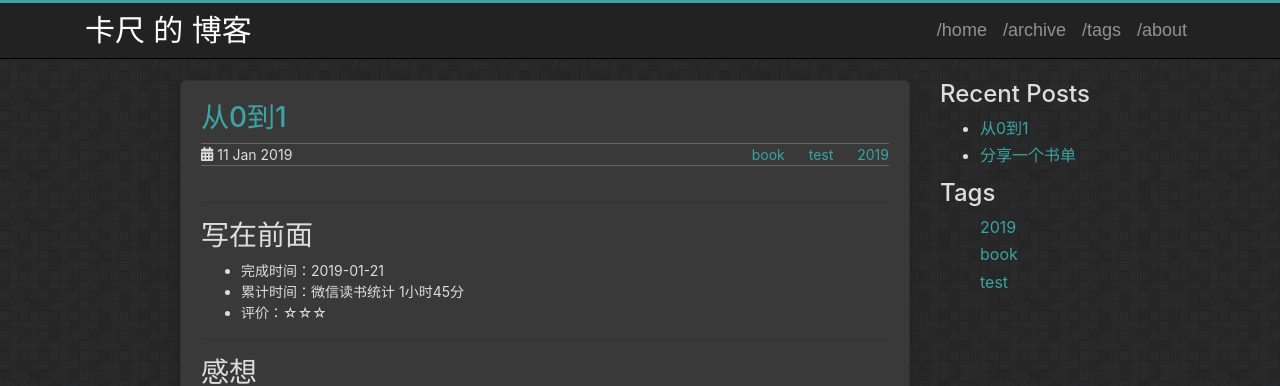
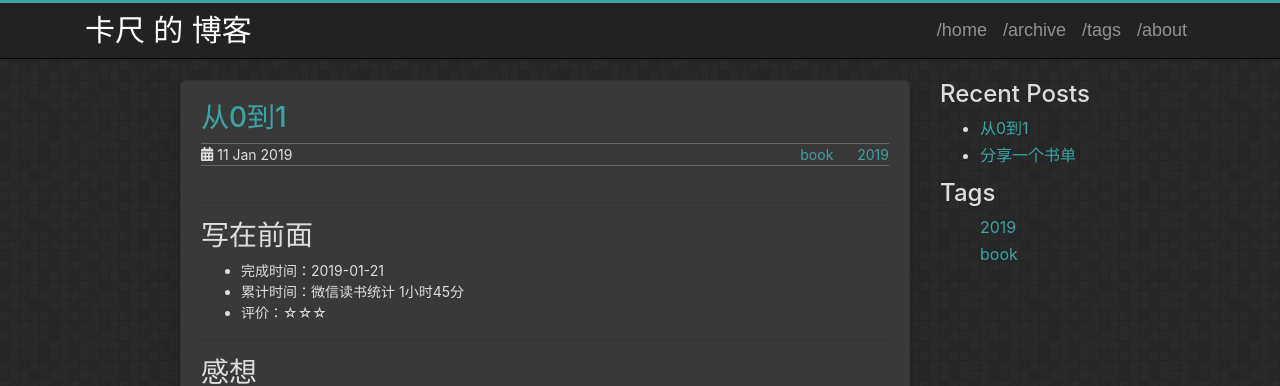
Before and after one commit to xuexgchn/xuexgchn.github.io, a Jekyll site: the page built from _posts/2019-01-27-从0到1.md, in a window 1280 px wide and 900 px high. Shown: the top 386 px of the window. Built offline with Jekyll 4.4.1, drawn with Linux system fonts in a browser that asks for light colours.

Commit message:
xuexg
修改数字标签

```diff
--- a/_posts/2019-01-27-从0到1.md
+++ b/_posts/2019-01-27-从0到1.md
@@ -5,7 +5,6 @@ date: 2019-01-11 16:25:06
 description: 2019第一本：《从0到1:开启商业与未来的秘密》
 tags:
  - book
- - test
  - '2019'
 ---
 
```
